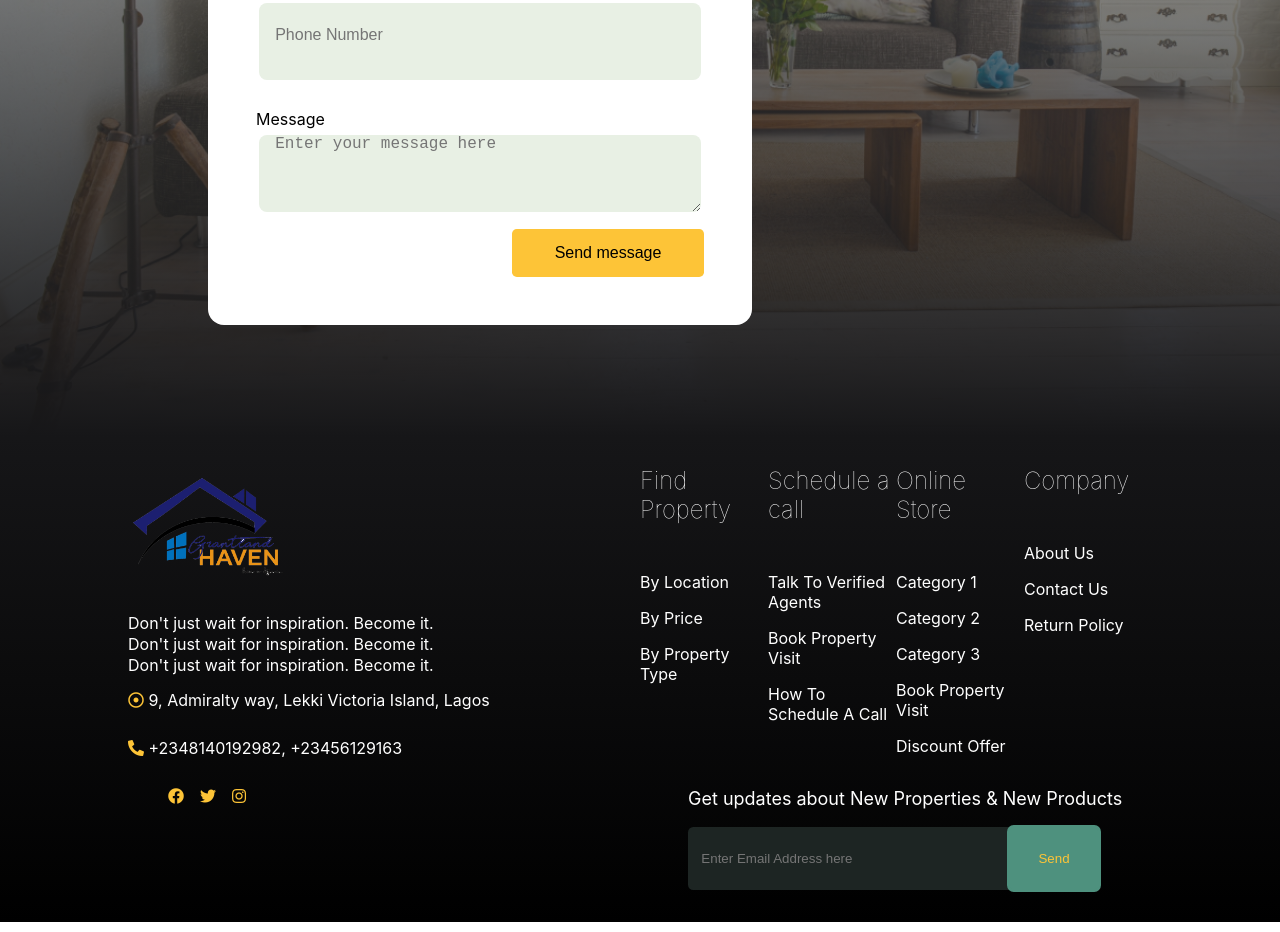
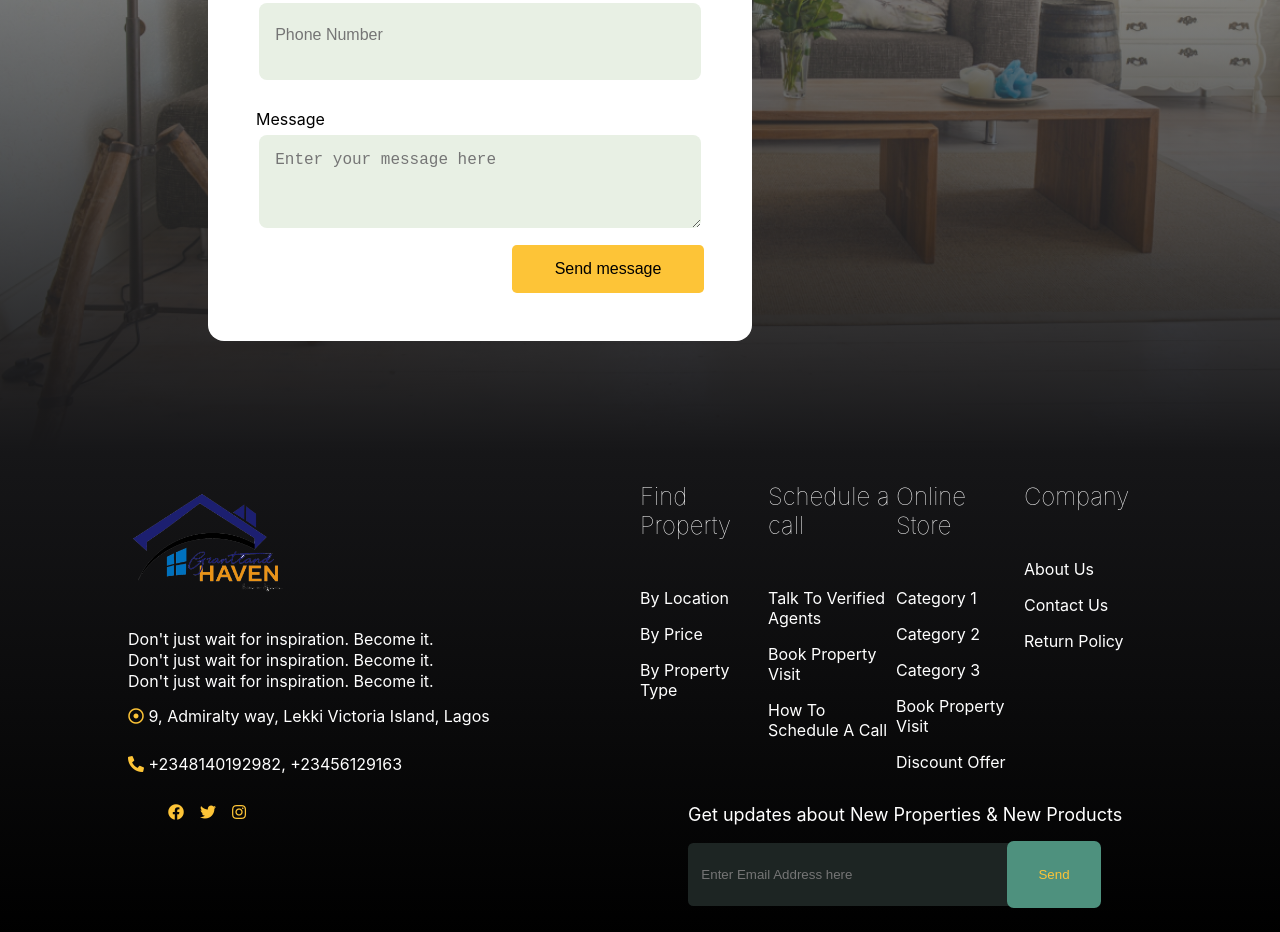
Before and after one commit to AyoFayomi/demo-estate, a React (Create React App) app: page / in a window 1280 px wide. Shown: the part 5320-6252 px from the top of the page. Built offline with nearby package versions, Linux system fonts and the light colour scheme.

Commit message:
coerrecting the form section

```diff
--- a/src/components/form/form.css
+++ b/src/components/form/form.css
@@ -36,7 +36,7 @@
     border-radius: .5em;
     font-size: 16px;
 }
-#message{resize: vertical;}
+#message{resize: vertical; padding-top: 1em;}
 .form-btn{align-self: flex-end;}
 
 @media (max-width: 1024px) {
```
